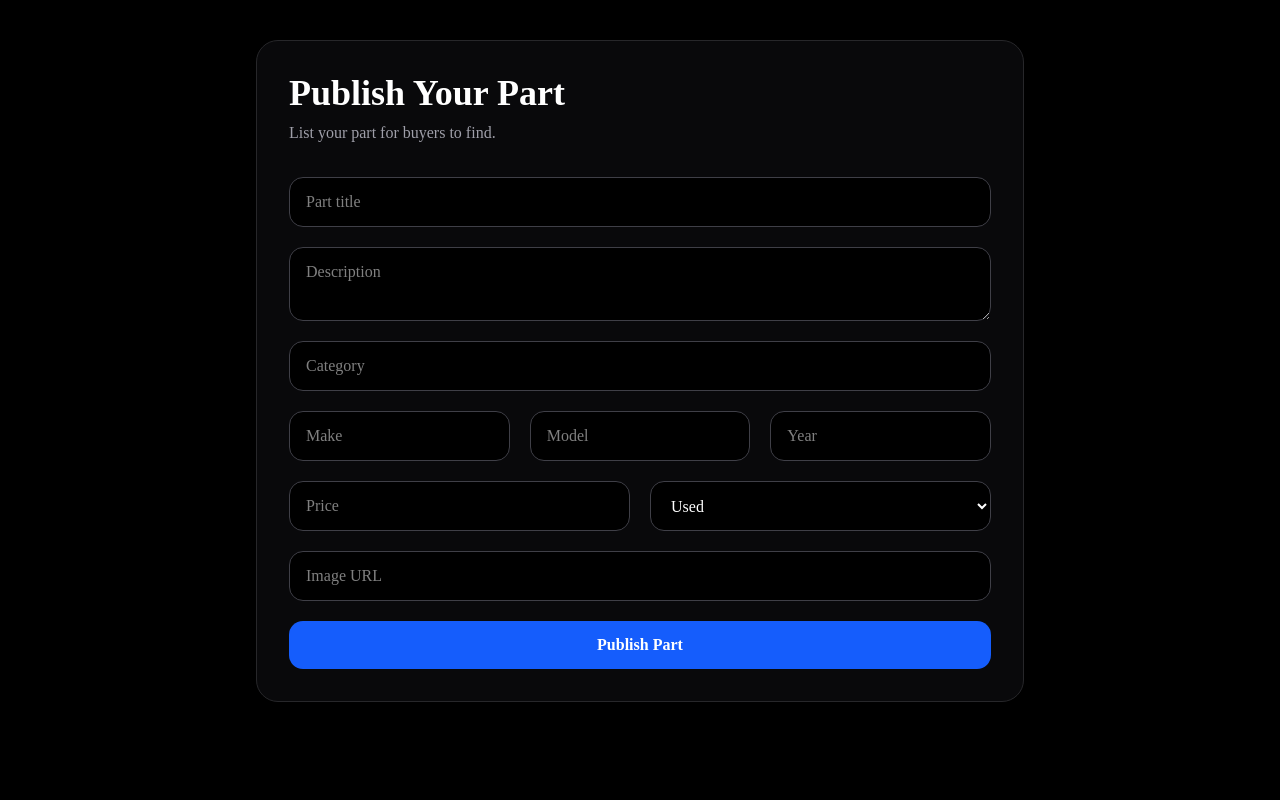
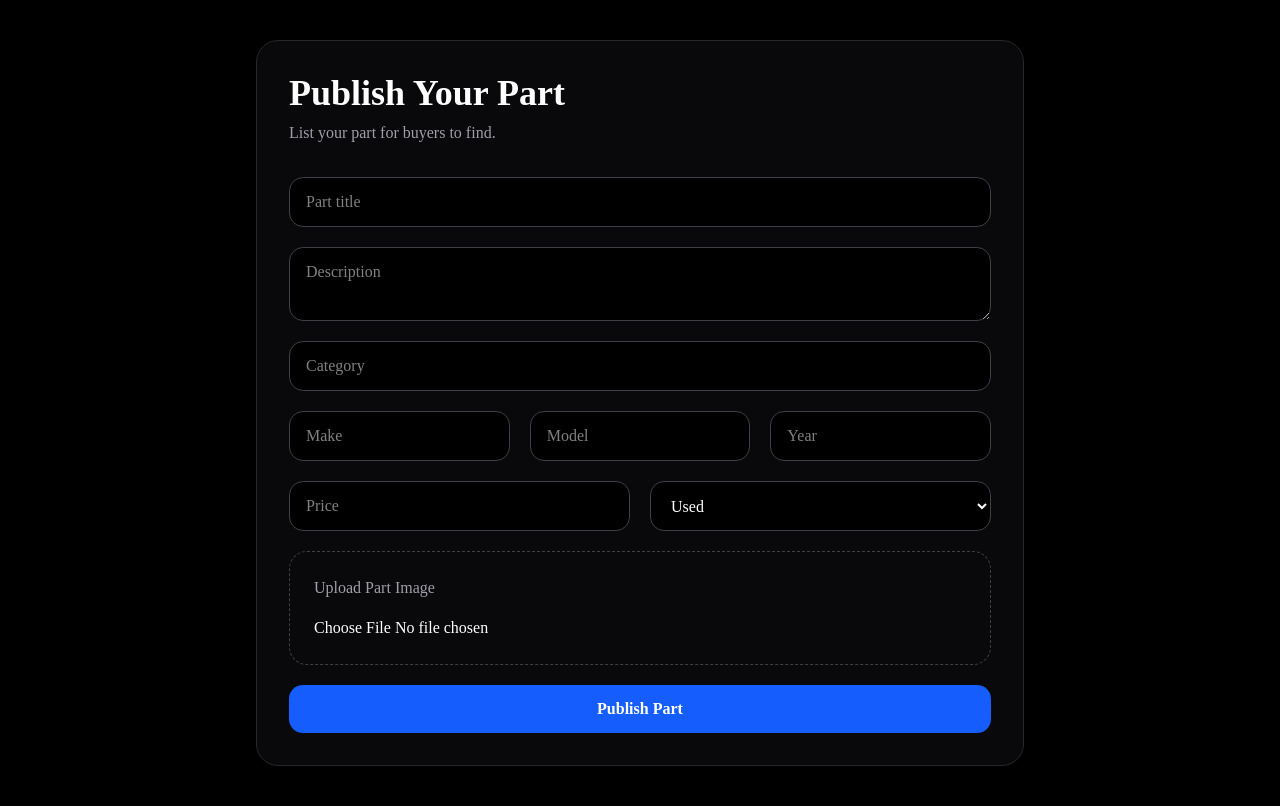
Before and after one commit to anaskhatiib00/autoparthub, a Next.js app in the folder frontend/: page /sell in a window 1280 px wide. Built offline with nearby package versions, Linux system fonts and the light colour scheme.

Commit message:
Add frontend image upload system

```diff
--- a/frontend/app/sell/page.tsx
+++ b/frontend/app/sell/page.tsx
@@ -16,13 +16,61 @@ export default function SellPage() {
     image_url: "",
   })
 
+  const [uploading, setUploading] = useState(false)
+
   const handleChange = (
-    e: React.ChangeEvent<HTMLInputElement | HTMLTextAreaElement | HTMLSelectElement>
+    e: React.ChangeEvent<
+      HTMLInputElement |
+      HTMLTextAreaElement |
+      HTMLSelectElement
+    >
   ) => {
-    setFormData({ ...formData, [e.target.name]: e.target.value })
+    setFormData({
+      ...formData,
+      [e.target.name]: e.target.value,
+    })
   }
 
-  const handleSubmit = async (e: React.FormEvent) => {
+  const handleImageUpload = async (
+    e: React.ChangeEvent<HTMLInputElement>
+  ) => {
+    const file = e.target.files?.[0]
+
+    if (!file) return
+
+    try {
+      setUploading(true)
+
+      const uploadData = new FormData()
+
+      uploadData.append("file", file)
+
+      const response = await axios.post(
+        "http://127.0.0.1:8000/parts/upload-image",
+        uploadData,
+        {
+          headers: {
+            "Content-Type": "multipart/form-data",
+          },
+        }
+      )
+
+      setFormData({
+        ...formData,
+        image_url: response.data.image_url,
+      })
+
+    } catch (error) {
+      console.error(error)
+      alert("Image upload failed")
+    } finally {
+      setUploading(false)
+    }
+  }
+
+  const handleSubmit = async (
+    e: React.FormEvent
+  ) => {
     e.preventDefault()
 
     const token = localStorage.getItem("token")
@@ -48,43 +96,131 @@ export default function SellPage() {
       )
 
       alert("Part published successfully!")
+
       window.location.href = "/parts"
+
     } catch (error: any) {
       console.error(error)
-      alert(error?.response?.data?.detail || "Failed to publish part")
+
+      alert(
+        error?.response?.data?.detail ||
+        "Failed to publish part"
+      )
     }
   }
 
   return (
     <main className="min-h-screen bg-black px-6 py-10 text-white">
       <div className="mx-auto max-w-3xl rounded-3xl border border-zinc-800 bg-zinc-950 p-8 shadow-2xl">
-        <h1 className="text-4xl font-black">Publish Your Part</h1>
-        <p className="mt-2 text-zinc-400">List your part for buyers to find.</p>
+        <h1 className="text-4xl font-black">
+          Publish Your Part
+        </h1>
 
-        <form onSubmit={handleSubmit} className="mt-8 grid gap-5">
-          <input name="title" placeholder="Part title" required onChange={handleChange} className="rounded-xl border border-zinc-700 bg-black px-4 py-3" />
+        <p className="mt-2 text-zinc-400">
+          List your part for buyers to find.
+        </p>
 
-          <textarea name="description" placeholder="Description" onChange={handleChange} className="rounded-xl border border-zinc-700 bg-black px-4 py-3" />
+        <form
+          onSubmit={handleSubmit}
+          className="mt-8 grid gap-5"
+        >
+          <input
+            name="title"
+            placeholder="Part title"
+            required
+            onChange={handleChange}
+            className="rounded-xl border border-zinc-700 bg-black px-4 py-3"
+          />
 
-          <input name="category" placeholder="Category" required onChange={handleChange} className="rounded-xl border border-zinc-700 bg-black px-4 py-3" />
+          <textarea
+            name="description"
+            placeholder="Description"
+            onChange={handleChange}
+            className="rounded-xl border border-zinc-700 bg-black px-4 py-3"
+          />
+
+          <input
+            name="category"
+            placeholder="Category"
+            required
+            onChange={handleChange}
+            className="rounded-xl border border-zinc-700 bg-black px-4 py-3"
+          />
 
           <div className="grid gap-5 md:grid-cols-3">
-            <input name="make" placeholder="Make" required onChange={handleChange} className="rounded-xl border border-zinc-700 bg-black px-4 py-3" />
-            <input name="model" placeholder="Model" required onChange={handleChange} className="rounded-xl border border-zinc-700 bg-black px-4 py-3" />
-            <input name="year" placeholder="Year" required onChange={handleChange} className="rounded-xl border border-zinc-700 bg-black px-4 py-3" />
+            <input
+              name="make"
+              placeholder="Make"
+              required
+              onChange={handleChange}
+              className="rounded-xl border border-zinc-700 bg-black px-4 py-3"
+            />
+
+            <input
+              name="model"
+              placeholder="Model"
+              required
+              onChange={handleChange}
+              className="rounded-xl border border-zinc-700 bg-black px-4 py-3"
+            />
+
+            <input
+              name="year"
+              placeholder="Year"
+              required
+              onChange={handleChange}
+              className="rounded-xl border border-zinc-700 bg-black px-4 py-3"
+            />
           </div>
 
           <div className="grid gap-5 md:grid-cols-2">
-            <input name="price" placeholder="Price" required onChange={handleChange} className="rounded-xl border border-zinc-700 bg-black px-4 py-3" />
+            <input
+              name="price"
+              placeholder="Price"
+              required
+              onChange={handleChange}
+              className="rounded-xl border border-zinc-700 bg-black px-4 py-3"
+            />
 
-            <select name="condition" onChange={handleChange} className="rounded-xl border border-zinc-700 bg-black px-4 py-3">
+            <select
+              name="condition"
+              onChange={handleChange}
+              className="rounded-xl border border-zinc-700 bg-black px-4 py-3"
+            >
               <option value="used">Used</option>
               <option value="new">New</option>
-              <option value="refurbished">Refurbished</option>
+              <option value="refurbished">
+                Refurbished
+              </option>
             </select>
           </div>
 
-          <input name="image_url" placeholder="Image URL" onChange={handleChange} className="rounded-xl border border-zinc-700 bg-black px-4 py-3" />
+          {/* Image Upload */}
+          <div className="rounded-2xl border border-dashed border-zinc-700 p-6">
+            <p className="mb-4 text-zinc-400">
+              Upload Part Image
+            </p>
+
+            <input
+              type="file"
+              accept="image/*"
+              onChange={handleImageUpload}
+            />
+
+            {uploading && (
+              <p className="mt-3 text-blue-400">
+                Uploading image...
+              </p>
+            )}
+
+            {formData.image_url && (
+              <img
+                src={formData.image_url}
+                alt="Uploaded"
+                className="mt-5 h-56 w-full rounded-2xl object-cover"
+              />
+            )}
+          </div>
 
           <button className="rounded-xl bg-blue-600 py-3 font-semibold hover:bg-blue-500">
             Publish Part
```
